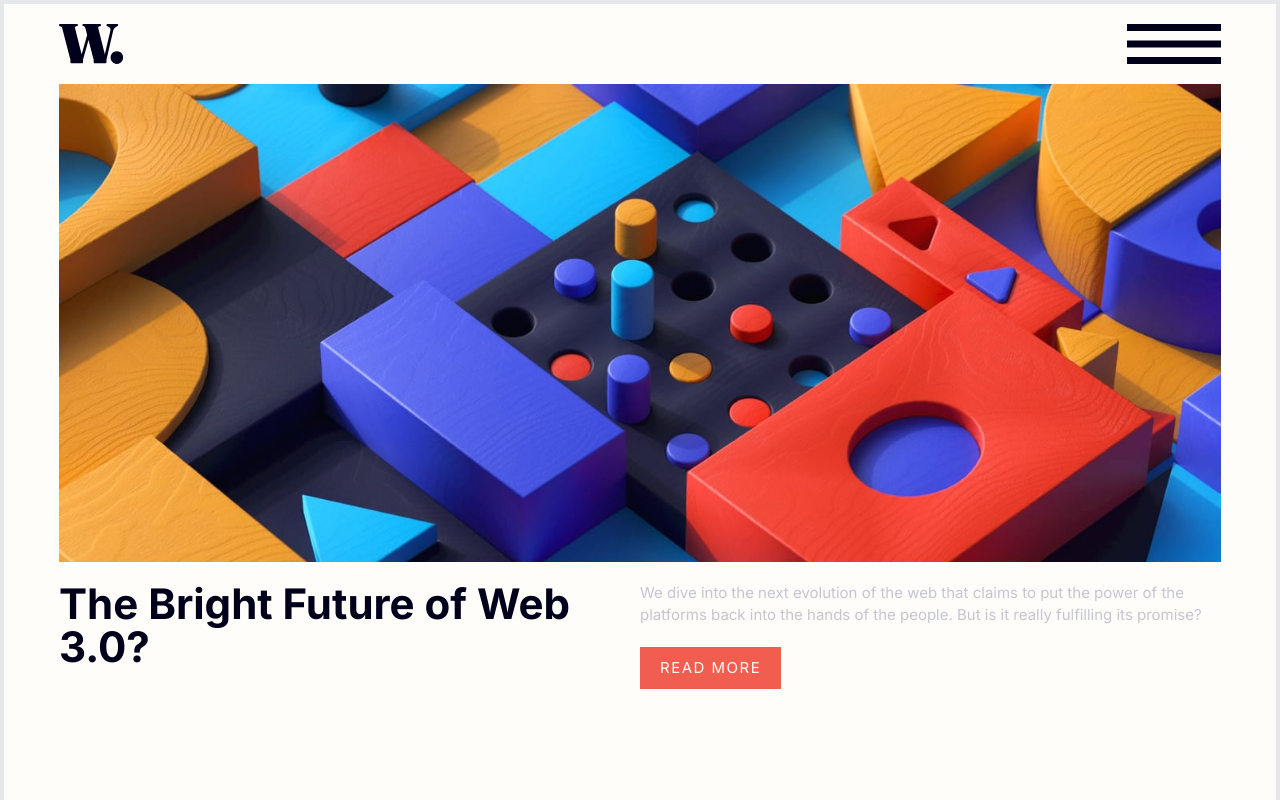
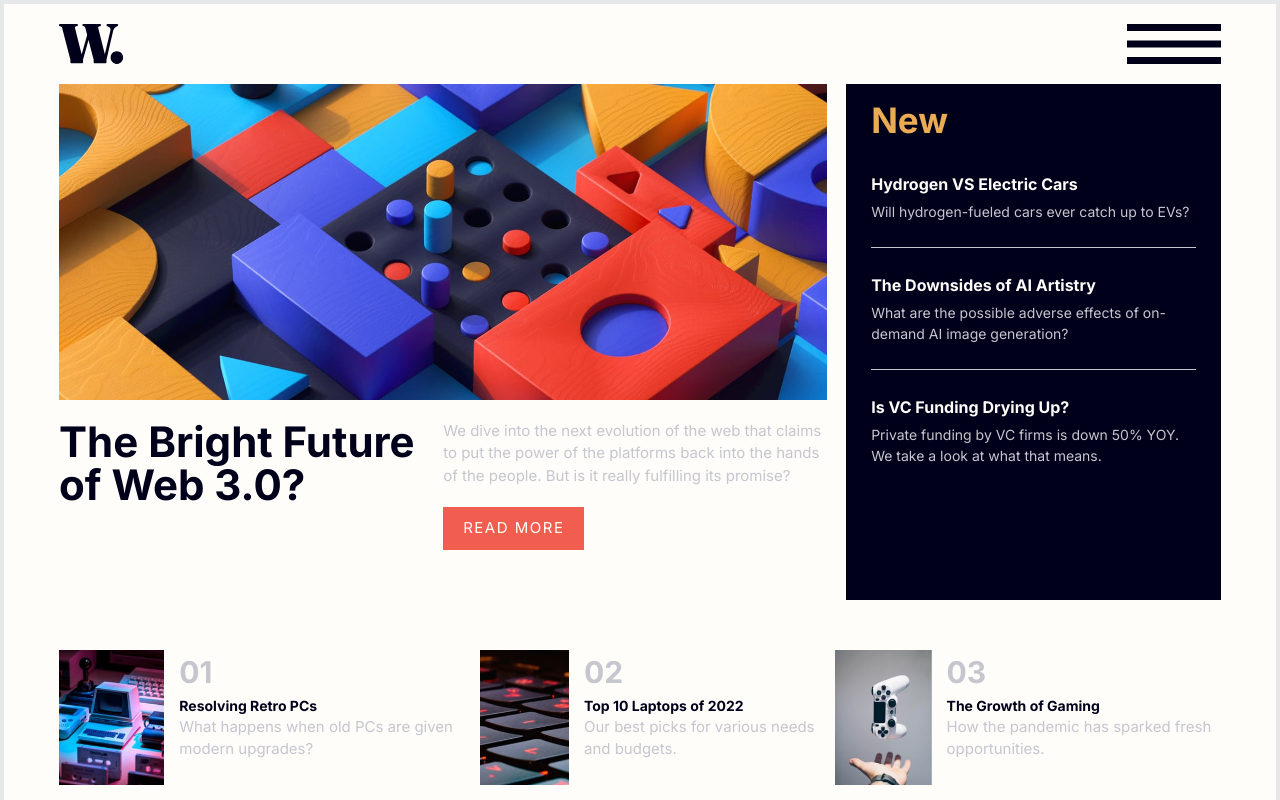
Before and after one commit to RereTooki/news-homepage, a React (Vite) app: page / in a window 1280 px wide. Shown: the top 800 px of the page. Built offline with nearby package versions, Linux system fonts and the light colour scheme.

Commit message:
All working except the nav bar

```diff
--- a/src/components/Homepage.tsx
+++ b/src/components/Homepage.tsx
@@ -16,11 +16,11 @@ const Homepage = () => {
           <img className="" src={logo} alt="A W logo" />
           <img className="" src={iconmenu} alt="A menu icon" />
         </div>
-        <div>
-          <div className="md:grid md:grid-cols-2 md:grid-rows-2 md:w-auto ">
-            <div className="w-fit  pb-[20px] md:col-span-2  md:items-stretch">
+        <div className="md:grid md:grid-cols-3 md:gap-x-5 md:grid-rowsd-2 md:w-auto ">
+          <div className="md:col-span-2 ">
+            <div className="w-fit pb-[20px] ">
               <picture>
-                <source media="(min-width: 710px)" srcSet={imageweb3desktop} />
+                <source media="(min-width: 720px)" srcSet={imageweb3desktop} />
                 <img
                   src={imageweb3}
                   alt=""
@@ -32,10 +32,11 @@ const Homepage = () => {
               </picture>
               {/* <img className="" src={imageweb3} alt="A web 3 image" /> */}
             </div>
-            <div className="w-auto pb-[10px] h-auto text-very-dark-blues leading-[43px] text-[42px] font-bold">
+            <div className="md:flex md:flex-row">
+              <div className=" md:w-[50%] md:pr-[10px] w-auto pb-[10px] h-auto text-very-dark-blues leading-[43px] text-[42px] font-bold">
                 <h1>The Bright Future of Web 3.0?</h1>
               </div>
-            <div className="w-auto h-auto">
+              <div className="md:w-[50%] w-auto h-auto">
                 <p className="text-grayish-blues pb-[20px]">
                   We dive into the next evolution of the web that claims to put
                   the power of the platforms back into the hands of the people.
@@ -51,45 +52,51 @@ const Homepage = () => {
                 </div>
               </div>
             </div>
-          <div className="md:w-auto pb-[25px] pt-[10px] px-[25px] h-auto divide-y divide-grayish-blues flex flex-col bg-very-dark-blues">
+          </div>
+          <div className="md:col-start-3 md:row-span-2 md:w-auto pb-[25px] pt-[10px] px-[25px] h-auto divide-y divide-grayish-blues flex flex-col bg-very-dark-blues">
             <div>
               <h1 className="text-soft-oranges text-[35px] font-bold pb-[25px]">
                 New
               </h1>
-              <h1 className="whitespace-nowrap text-off-whites pb-[5px] text-[18px] font-bold">
+              <h1 className="whitespace-nowrap text-off-whites pb-[5px] text-[18px] md:text-[16px]  font-bold hover:text-soft-oranges">
                 Hydrogen VS Electric Cars
               </h1>
-              <p className="text-grayish-blues text-[15px] pb-[25px]">
+              <p className="text-grayish-blues text-[15px] md:text-[14px] pb-[25px]">
                 Will hydrogen-fueled cars ever catch up to EVs?
               </p>
             </div>
             <div className=" pt-[25px]">
-              <h1 className="whitespace-nowrap text-off-whites pb-[5px] text-[18px] font-bold">
+              <h1 className="whitespace-nowrap text-off-whites pb-[5px] text-[18px] md:text-[16px] font-bold hover:text-soft-oranges">
                 The Downsides of AI Artistry
               </h1>
-              <p className="text-grayish-blues text-[15px] pb-[25px]">
+              <p className="text-grayish-blues text-[15px] md:text-[14px] pb-[25px]">
                 What are the possible adverse effects of on-demand AI image
                 generation?
               </p>
             </div>
             <div className=" pt-[25px]">
-              <h1 className="whitespace-nowrap text-off-whites pb-[5px] text-[18px] font-bold">
+              <h1 className="whitespace-nowrap text-off-whites pb-[5px] text-[18px]  md:text-[16px]  font-bold hover:text-soft-oranges">
                 Is VC Funding Drying Up?
               </h1>
-              <p className="text-grayish-blues text-[15px] ">
+              <p className="text-grayish-blues text-[15px] md:text-[14px] ">
                 Private funding by VC firms is down 50% YOY. We take a look at
                 what that means.
               </p>
             </div>
           </div>
         </div>
+        <div className="md:flex md:flex-row pb-[50px]">
           <div className="w-auto h-auto flex flex-row pt-[50px] pb-[20px]">
-          <img className="w-[25%] h-[135px]" src={list1img} alt="A retro PC" />
+            <img
+              className="w-[25%] h-[135px]"
+              src={list1img}
+              alt="A retro PC"
+            />
             <div className="flex flex-col pl-[15px] w-[70%]">
               <h1 className="text-grayish-blues text-[30px] font-bold pb-[25pxs]">
                 01
               </h1>
-            <h2 className="text-very-dark-blues pb-[5pxs] text-[18px]  whitespace-nowrap font-bold">
+              <h2 className="text-very-dark-blues text-[18px] md:text-[14px] whitespace-nowrap font-bold hover:text-soft-reds">
                 Resolving Retro PCs
               </h2>
               <p className="text-grayish-blues text-[15px] ">
@@ -97,13 +104,17 @@ const Homepage = () => {
               </p>
             </div>
           </div>
-        <div className="w-auto h-auto flex flex-row pb-[20px]">
-          <img className="w-[25%] h-[135px]" src={list2img} alt="A retro PC" />
+          <div className="w-auto h-auto flex flex-row pb-[20px] md:pt-[50px]">
+            <img
+              className="w-[25%] h-[135px]"
+              src={list2img}
+              alt="A retro PC"
+            />
             <div className="flex flex-col pl-[15px]">
               <h1 className="text-grayish-blues text-[30px] font-bold pb-[25pxs]">
                 02
               </h1>
-            <h2 className="text-very-dark-blues pb-[5pxs] text-[18px]  whitespace-nowrap font-bold">
+              <h2 className="text-very-dark-blues text-[18px] md:text-[14px] whitespace-nowrap font-bold hover:text-soft-reds">
                 Top 10 Laptops of 2022
               </h2>
               <p className="text-grayish-blues text-[15px] ">
@@ -111,13 +122,17 @@ const Homepage = () => {
               </p>
             </div>
           </div>
-        <div className="w-auto h-auto flex flex-row">
-          <img className="w-[25%] h-[135px]" src={list3img} alt="A retro PC" />
+          <div className="w-auto h-auto flex flex-row md:pt-[50px]">
+            <img
+              className="w-[25%] h-[135px]"
+              src={list3img}
+              alt="A retro PC"
+            />
             <div className="flex flex-col pl-[15px]">
               <h1 className="text-grayish-blues text-[30px] font-bold pb-[25pxs]">
                 03
               </h1>
-            <h2 className="text-very-dark-blues pb-[5pxs] text-[18px] whitespace-nowrap font-bold">
+              <h2 className="text-very-dark-blues text-[18px] md:text-[14px] whitespace-nowrap font-bold hover:text-soft-reds">
                 The Growth of Gaming
               </h2>
               <p className="text-grayish-blues text-[15px] ">
@@ -125,7 +140,7 @@ const Homepage = () => {
               </p>
             </div>
           </div>
-        <div className="w-[80px] h-[80px]"></div>
+        </div>
       </div>
     </>
   );
--- a/tailwind.config.js
+++ b/tailwind.config.js
@@ -8,7 +8,7 @@ export default {
 
     screens: {
       sm: '375px',
-      md: '769px',
+      md: '925px',
       lg: '1440px',
       xl: '1540px',
     },
```
Lines whose indentation alone changed are shown as unchanged.
